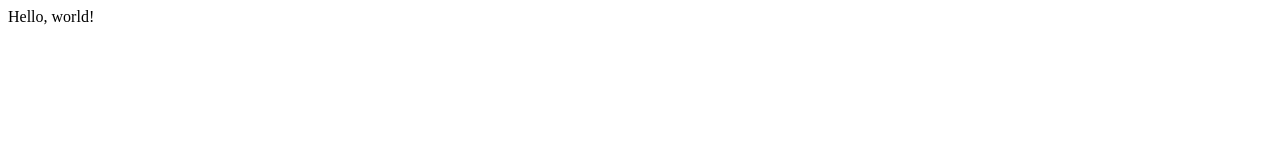
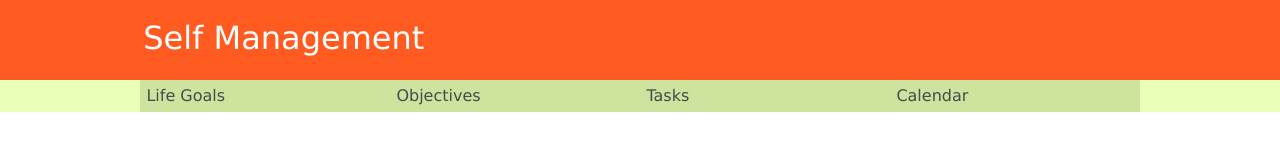
Before and after one commit to diaconuccalin/self-management-web-app, a plain HTML site: page basic-frontend/index.html in a window 1280 px wide. Drawn offline with Linux system fonts and the light colour scheme.

Commit message:
Modified the page to have four tabs

```diff
--- a/basic-frontend/index.html
+++ b/basic-frontend/index.html
@@ -1,14 +1,24 @@
-<!doctype html>
+<!DOCTYPE html>
 <html lang="en">
 <head>
     <meta charset="utf-8">
-    <title>Sef management</title>
+    <title>Self management</title>
     <script src="index.js"></script>
 	<link rel="stylesheet" href="styles.css">
 </head>
 <body>
-	<div>
-		Hello, world!
-	</div>
+  <div class = "BGtitle">
+    <div class = "activeZone">
+      <div class = "title">Self Management</div>
+    </div>
+  </div>
+  <div class = "BGtabs">
+    <div class = "activeZone">
+  	   <a href><div class = "tab"><div class = "tabText">Life Goals</div></div></a>
+       <a href><div class = "tab"><div class = "tabText">Objectives</div></div></a>
+       <a href><div class = "tab"><div class = "tabText">Tasks</div></div></a>
+       <a href><div class = "tab"><div class = "tabText">Calendar</div></div></a>
+    </div>
+  </div>
 </body>
 </html>
--- a/basic-frontend/styles.css
+++ b/basic-frontend/styles.css
@@ -0,0 +1,49 @@
+body {
+  margin: 0;
+  padding: 0;
+}
+
+.activeZone {
+  width: 1000px;
+  position: absolute;
+  left: 50%;
+  margin-left: -500px;
+}
+
+.title {
+  color: white;
+  font-family: "Verdana";
+  margin-top: 0.6em;
+  margin-left: 0.1em;
+  font-size: 2em;
+}
+
+.BGtitle {
+  background-color: rgb(255, 90, 31);
+  height: 5em;
+}
+
+.BGtabs {
+  background-color: rgb(234, 255, 186);
+  height: 2em;
+}
+
+.tab {
+  color: #404E4D;
+  width: 25%;
+  height: 2em;
+  float: left;
+  background-color: #cee39d;
+}
+
+.tab:hover {
+    background-color: rgb(234, 255, 186);
+    transition: 0.3s;
+}
+
+.tabText {
+  font-family: "Verdana";
+  font-size: 1em;
+  margin-top: 0.4em;
+  margin-left: 0.4em;
+}
```
